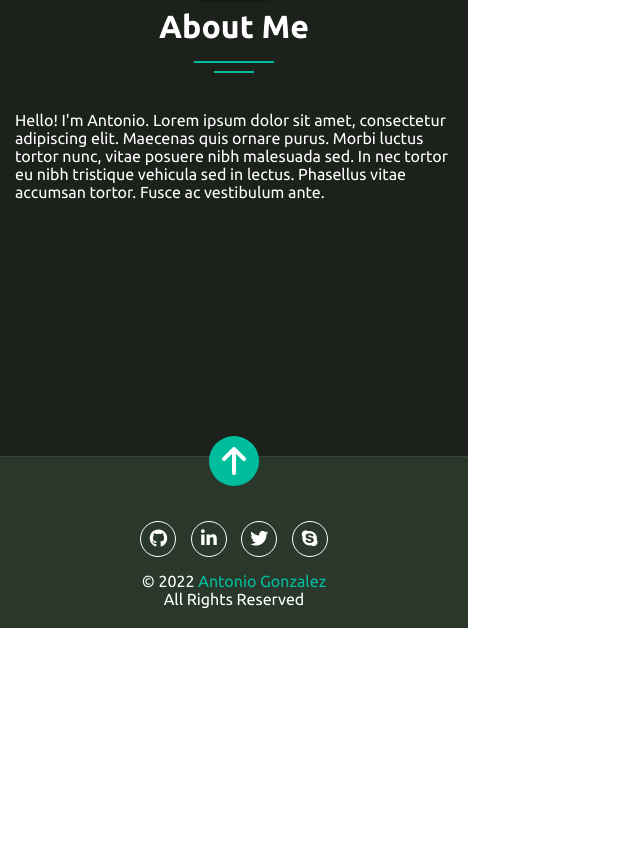
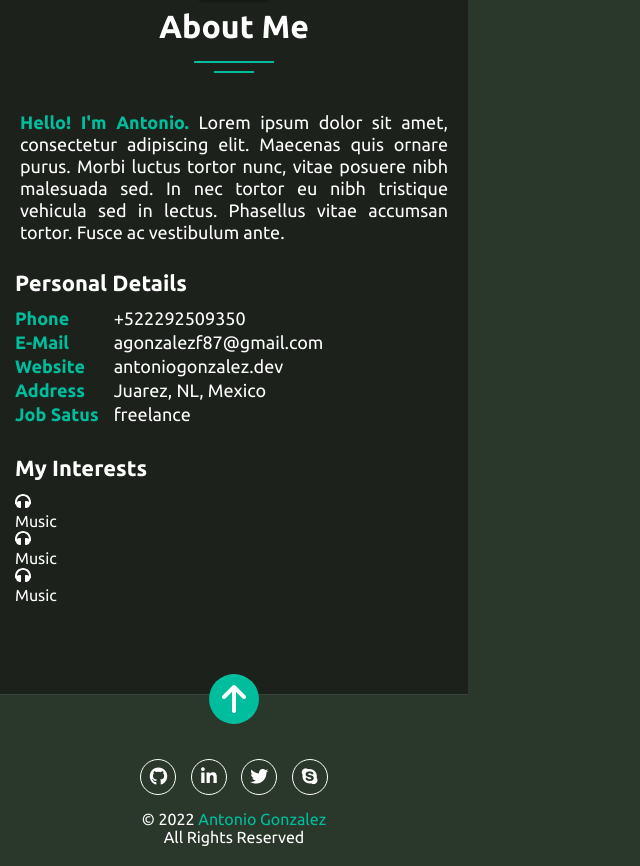
Before and after one commit to agonzalezf87/agonzalezf87.dev, a React (Vite) app: page / in a window 1280 px wide. Shown: the part 780-1646 px from the top of the page, without its empty margins (0-640 px from the left). Before the commit the page ends 1408 px from the top, so only its background shows below. Built offline with nearby package versions, Linux system fonts and the light colour scheme.

Commit message:
Completed layout/style for description an info areas in About section, pending interests.

```diff
--- a/index.html
+++ b/index.html
@@ -5,6 +5,7 @@
         <link rel="icon" type="image/png" href="/ico.png" />
         <meta name="viewport" content="width=device-width, initial-scale=1.0" />
         <title>AG.Dev</title>
+        <meta name="theme-color" content="#2A382C">
         <link rel="preconnect" href="https://fonts.googleapis.com">
         <link rel="preconnect" href="https://fonts.gstatic.com" crossorigin>
         <link href="https://fonts.googleapis.com/css2?family=Ubuntu:ital,wght@0,300;0,400;0,500;0,700;1,300;1,400;1,500;1,700&display=swap" rel="stylesheet">
--- a/src/components/About.jsx
+++ b/src/components/About.jsx
@@ -2,20 +2,59 @@ import { useContext } from 'react'
 import { SectionTitle } from './SectionTitle'
 import { SiteContext } from '../context/SiteContext'
 
-const About = () => {
+const personalDetails = [
+  {
+    phone: "tel:+522292509350",
+    email: "mailto:agonzalezf87@gmail.com",
+    website: "http://antoniogonzalez.dev",
+    address: "Juarez, NL, Mexico",
+    jobStatus: "freelance"
+  }
+]
+
+const About = ({children}) => {
   const {language} = useContext(SiteContext)
 
   return (
     <section className="About" id="About">
-      <div className="About__item">
-        <div className='About__item__title'>
-          <SectionTitle
-            text={language === "en" ? "About Me" : "Acerca de Mí"}
-            icon='fa-circle-info'
-          />
+      <SectionTitle
+        text={language === "en" ? "About Me" : "Acerca de Mí"}
+        icon='fa-circle-info'
+      />
+      <div className="section__row">
+        <p className="description"><span>{language === "en" ? "Hello! I'm Antonio" : "Hola! Me llamo Antonio"}.</span> Lorem ipsum dolor sit amet, consectetur adipiscing elit. Maecenas quis ornare purus. Morbi luctus tortor nunc, vitae posuere nibh malesuada sed. In nec tortor eu nibh tristique vehicula sed in lectus. Phasellus vitae accumsan tortor. Fusce ac vestibulum ante.</p>
+      </div>
+      <div className="wrapper">
+        <div className="section__row">
+          <h2 className="section__row__title">{language === 'en' ? 'Personal Details' : 'Datos Personales'}</h2>
+          <div className="details">
+            <div className="details__column">
+              <div>{language === 'en' ? 'Phone' : 'Teléfono'}</div>
+              <div>{language === 'en' ? 'E-Mail' : 'Correo-e'}</div>
+              <div>{language === 'en' ? 'Website' : 'Sitio Web'}</div>
+              <div>{language === 'en' ? 'Address' : 'Dirección'}</div>
+              <div>{language === 'en' ? 'Job Satus' : 'Disponibilidad'}</div>
+            </div>
+              {personalDetails.map(key => (
+                <div key="details__column" className="details__column">
+                  <div key={key.phone}>
+                    <a alt={language === 'en' ? "Phone number" : 'Número de teléfono'}>{key.phone.split(':')[1]}</a>
+                  </div>
+                  <div key={key.email}>
+                    <a href={key.email} alt={language === 'en' ? "E-mail" : 'Correo Electrónico'}>{key.email.split(':')[1]}</a>
+                  </div>
+                  <div key={key.website}>
+                    <a href={key.website} alt={language === 'en' ? "Web Site" : 'Sitio Web'} target="_blank">{key.website.split('//')[1]}</a>
+                  </div>
+                  <div key={key.address}>{key.address}</div>
+                  <div key={key.jobStatus}><span>{key.jobStatus}</span></div>
+                </div>
+              ))}
+          </div>
         </div>
-        <div className="About__item__description">
-          <p><span>{language === "en" ? "Hello! I'm Antonio" : "Hola! Me llamo Antonio"}</span>. Lorem ipsum dolor sit amet, consectetur adipiscing elit. Maecenas quis ornare purus. Morbi luctus tortor nunc, vitae posuere nibh malesuada sed. In nec tortor eu nibh tristique vehicula sed in lectus. Phasellus vitae accumsan tortor. Fusce ac vestibulum ante.</p>
+        <div className="section__row">
+          <h2 className="section__row__title">{language === 'en' ? 'My Interests' : 'Mis Gustos'}</h2>
+          {children}
         </div>
       </div>
     </section>
--- /dev/null
+++ b/src/components/About/InterestCard.jsx
@@ -0,0 +1,13 @@
+
+import { FaHeadphones } from 'react-icons/fa'
+
+const InterestCard = (props) => {
+  return (
+    <div className="InterestCard">
+      <div className="InterestCard__icon Music"><FaHeadphones/></div>
+      <div className="InterestCard__text">{props.text}</div>
+    </div>
+  )
+}
+
+export { InterestCard }
--- /dev/null
+++ b/src/components/About/Interests.jsx
@@ -0,0 +1,13 @@
+import { InterestCard } from "./InterestCard"
+
+const Interests = () => {
+  return (
+    <div className="Interests">
+        <InterestCard text='Music'/>
+        <InterestCard text='Music'/>
+        <InterestCard text='Music'/>
+    </div>
+  )
+}
+
+export { Interests }
--- a/src/components/Footer.jsx
+++ b/src/components/Footer.jsx
@@ -9,7 +9,7 @@ function Footer({language}) {
     <footer className='Footer'>
       <section className="Footer__container">
         <div className="Footer__topBtn">
-          <a href="/#top"><i className="fa-solid fa-arrow-up"></i></a>
+          <a href="/#Top"><i className="fa-solid fa-arrow-up"></i></a>
         </div>
         <div className="Footer__social">
           {socialLinks.map(link => (
--- a/src/pages/LandingPage.jsx
+++ b/src/pages/LandingPage.jsx
@@ -1,4 +1,5 @@
 import { About } from "../components/About"
+import { Interests } from "../components/About/Interests"
 import { Hero } from "../components/Hero"
 import '../styles/About.component.css'
 
@@ -6,7 +7,9 @@ const LandingPage = () => {
   return (
     <>
       <Hero />
-      <About />
+      <About>
+        <Interests />
+      </About>
     </>
   )
 }
--- a/src/styles/About.component.css
+++ b/src/styles/About.component.css
@@ -4,5 +4,72 @@
   color: var(--white-color);
   padding: 60px 15px;
   display: flex;
+  flex-wrap: wrap;
+}
+
+.About a {
+  color: var(--white-color);
+  text-decoration: none;
+}
+
+.About a:hover, a:active {
+  color: var(--brand-color);
+  text-decoration: underline;
+}
+
+.section__row {
+  width: 100%;
+  padding-bottom: 30px;
+}
+
+.section__row__title {
+  font-weight: 700;
+  font-size: 2.2rem;
+  line-height: 2rem;
+  margin-bottom: 15px;
+}
+
+.description {
+  font-size: 1.8rem;
+  line-height: 2.2rem;
+  text-align: justify;
+  padding: 0 5px;
+}
+
+.description span {
+  color: var(--brand-color);
+  font-weight: 700;
+}
+
+.wrapper {
+  display: flex;
+  flex-wrap: wrap;
+  align-items: center;
   justify-content: center;
+  width: 100%;
 }
+
+.details {
+  display: flex;
+  flex-wrap: wrap;
+  letter-spacing: -.1rem;
+}
+
+.details__column:first-child {
+  width: max-content;
+  color: var(--brand-color);
+  font-weight: 700;
+  margin-right: 15px;
+  letter-spacing: normal;
+}
+
+.details__column div {
+  height: 24px;
+}
+
+@media screen and (min-width: 400px) {
+  .details {
+    font-size: 1.8rem;
+    letter-spacing: normal;
+  }
+}
--- a/src/styles/Header.component.css
+++ b/src/styles/Header.component.css
@@ -6,7 +6,7 @@
   left: 0px;
   top: 0px;
   padding: 0 15px;
-  background-color: var(--dark-color-1);
+  background-color: var(--dark-color-2);
   color: var(--brand-color);
   box-shadow: -2px 2px 2px 0 rgba(0, 0, 0, 0.3);
 }
--- /dev/null
+++ b/src/styles/InterestCard.component.css
@@ -0,0 +1,15 @@
+.InterestCard {
+  background-color: var(--dark-color-2);
+  border-radius: 5px;
+  width: 135px;
+  height: 80px;
+}
+
+.InterestCard__icon {
+  width: 28px;
+  height: 28px;
+}
+
+.InterestCard__text {
+  text-transform: uppercase;
+}
--- /dev/null
+++ b/src/styles/Interests.component.css
@@ -0,0 +1,4 @@
+.Interests {
+  display: flex;
+  align-items: center;
+}
--- a/src/styles/Main.component.css
+++ b/src/styles/Main.component.css
@@ -28,6 +28,7 @@ html {
 
 body {
   font-size: 1.6rem;
+  background-color: var( --dark-color-2);
 }
 
 #root {
```
